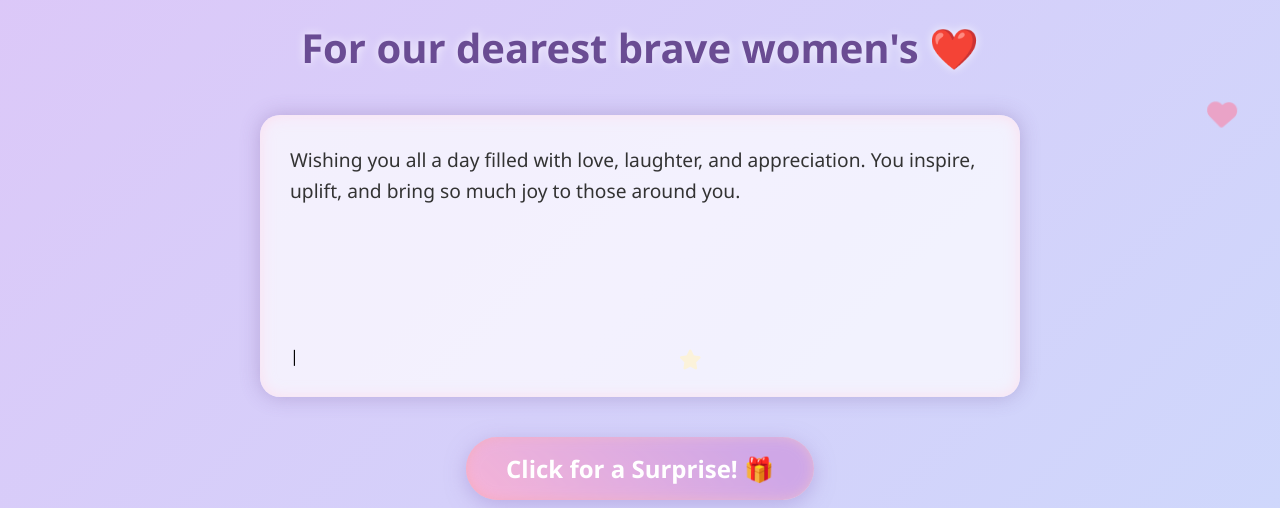
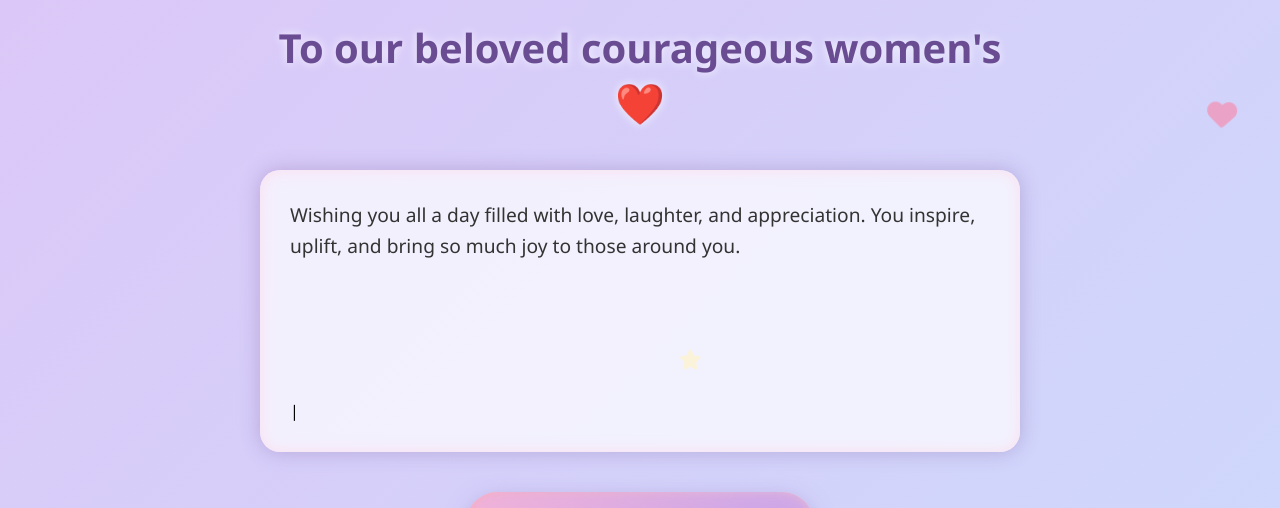
Before and after one commit to Bhav1004/HappyBday, a plain HTML site: page letter.html in a window 1280 px wide. Shown: the top 508 px of the page. Drawn offline with nearby package versions, Linux system fonts and the light colour scheme.

Commit message:
Update letter.html

```diff
--- a/letter.html
+++ b/letter.html
@@ -414,7 +414,7 @@
 <body>
     <div class="container">
         <header>
-            <h1>For our dearest brave women's ❤️</h1>
+            <h1>To our beloved courageous women's ❤️</h1>
         </header>
 
         <div class="letter-container">
```
